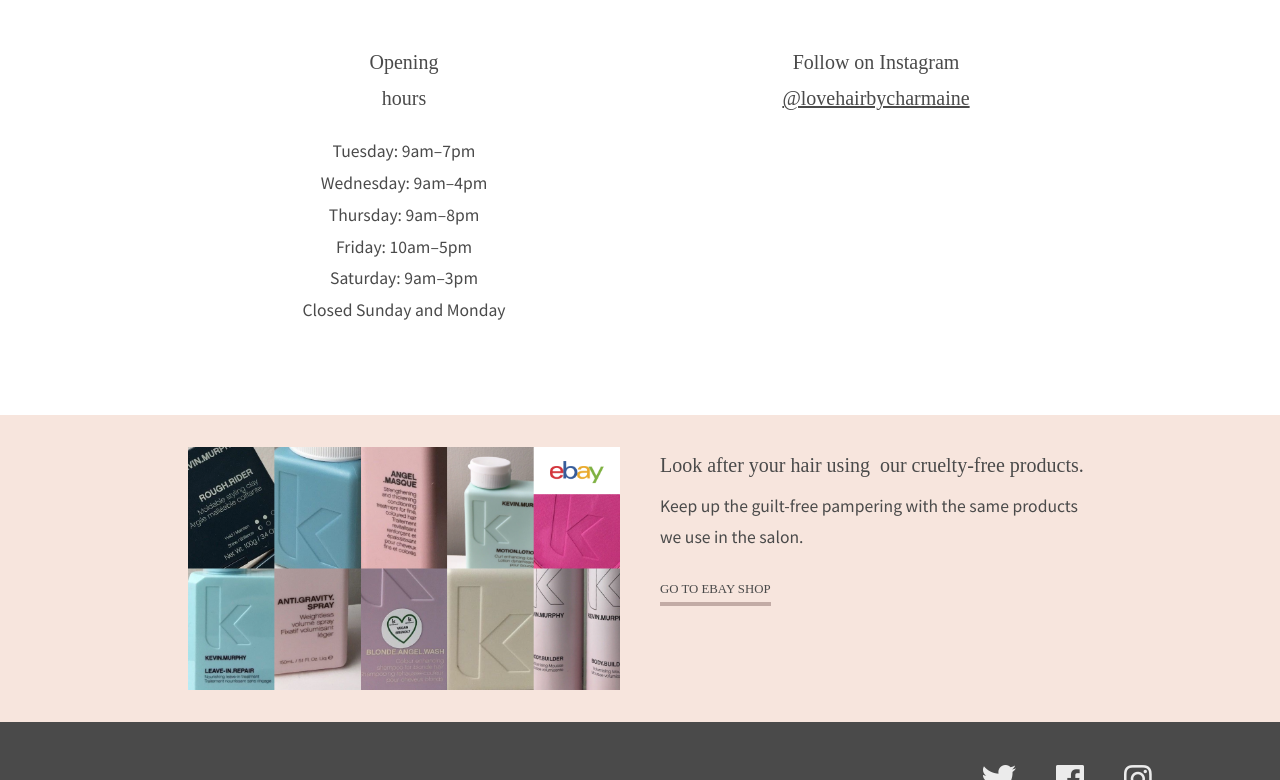
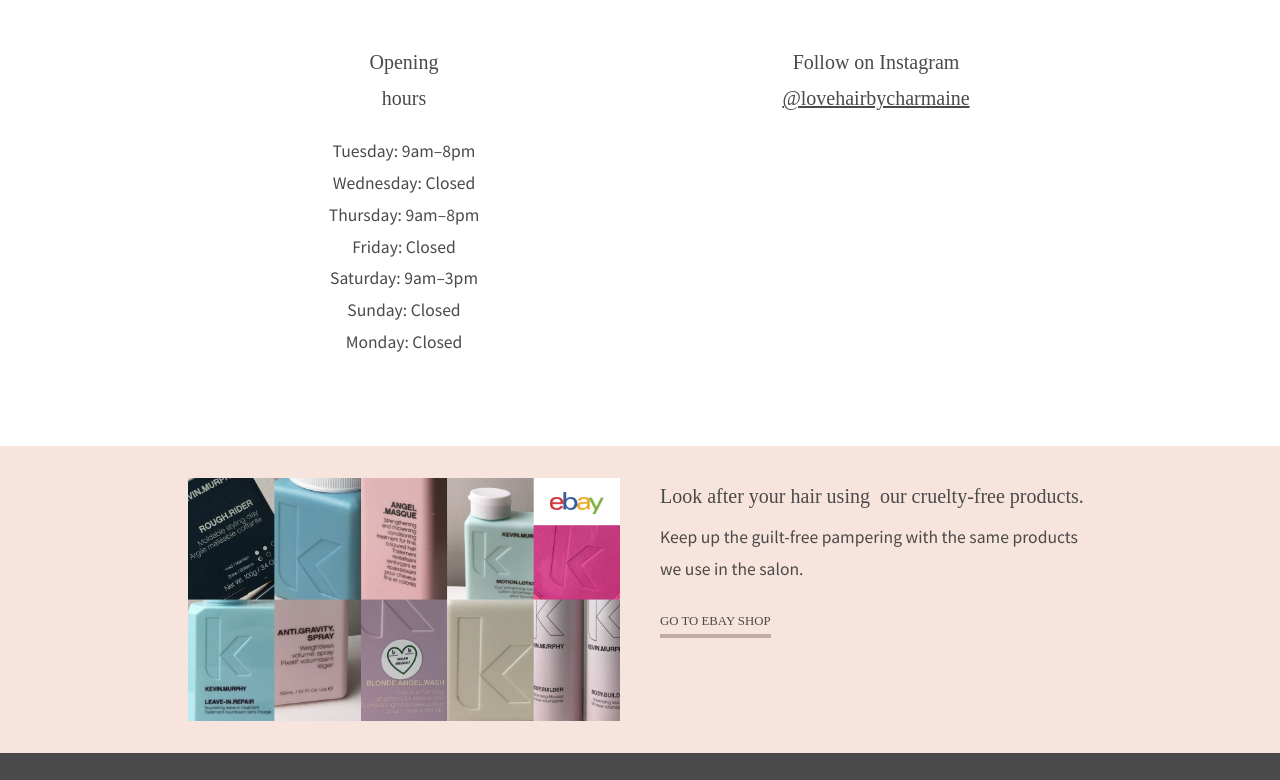
Before and after one commit to dbmorris/love-hair-by-charmaine, a Jekyll site: the page built from index.html, in a window 1280 px wide and 900 px high, scrolled down 1204 px, cut to the strip 120-900 px from the top of the window. Built offline with Jekyll 4.4.1, drawn with Linux system fonts in a browser that asks for light colours; some web fonts are replaced.

Commit message:
Updates to opening times

```diff
--- a/_includes/two-column.html
+++ b/_includes/two-column.html
@@ -7,12 +7,13 @@
       <div class="opening-times">
         <span class="fs3">Opening</br>hours</span>
         <ul class="opening-times__hours fs2">
-          <li>Tuesday: 9am–7pm</li>
-          <li>Wednesday: 9am–4pm</li>
+          <li>Tuesday: 9am–8pm</li>
+          <li>Wednesday: Closed</li>
           <li>Thursday: 9am–8pm</li>
-          <li>Friday: 10am–5pm</li>
+          <li>Friday: Closed</li>
           <li>Saturday: 9am–3pm</li>
-          <li>Closed Sunday and Monday</li>
+          <li>Sunday: Closed</li>
+          <li>Monday: Closed</li>
         </ul>
       </div>
     </div><div class="column-half">
```
